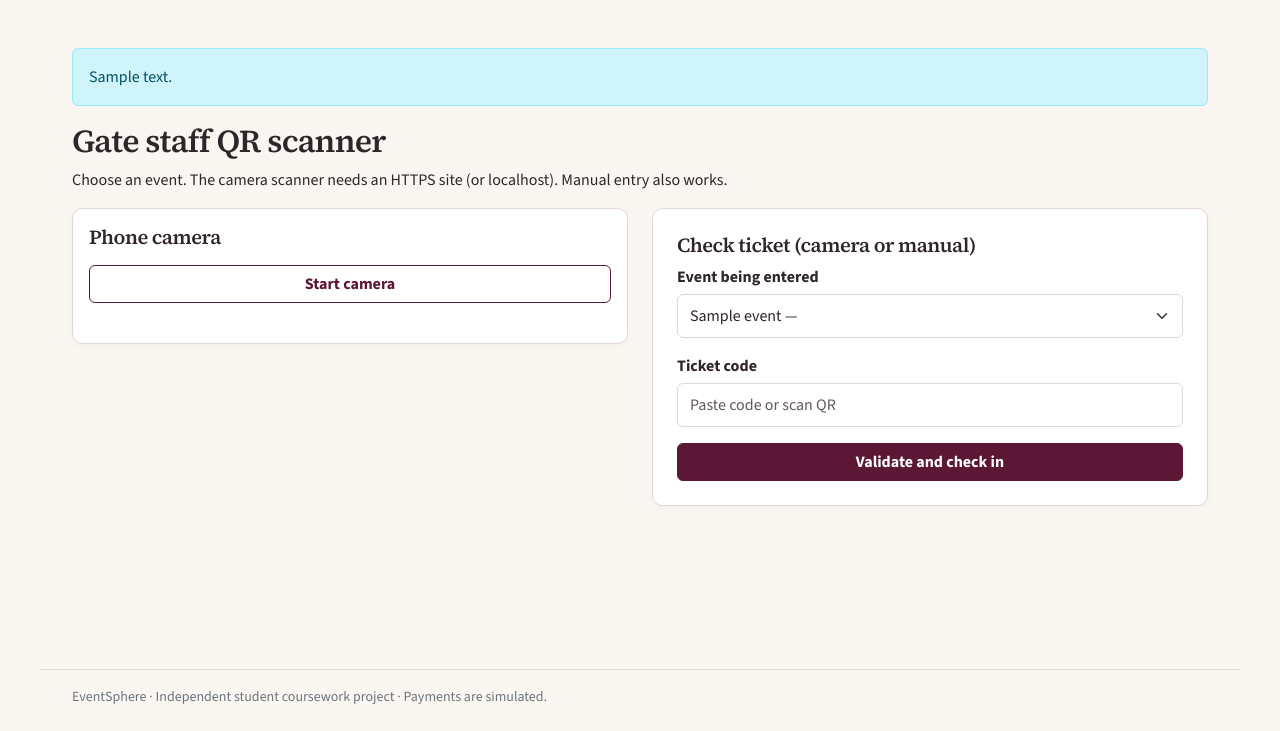
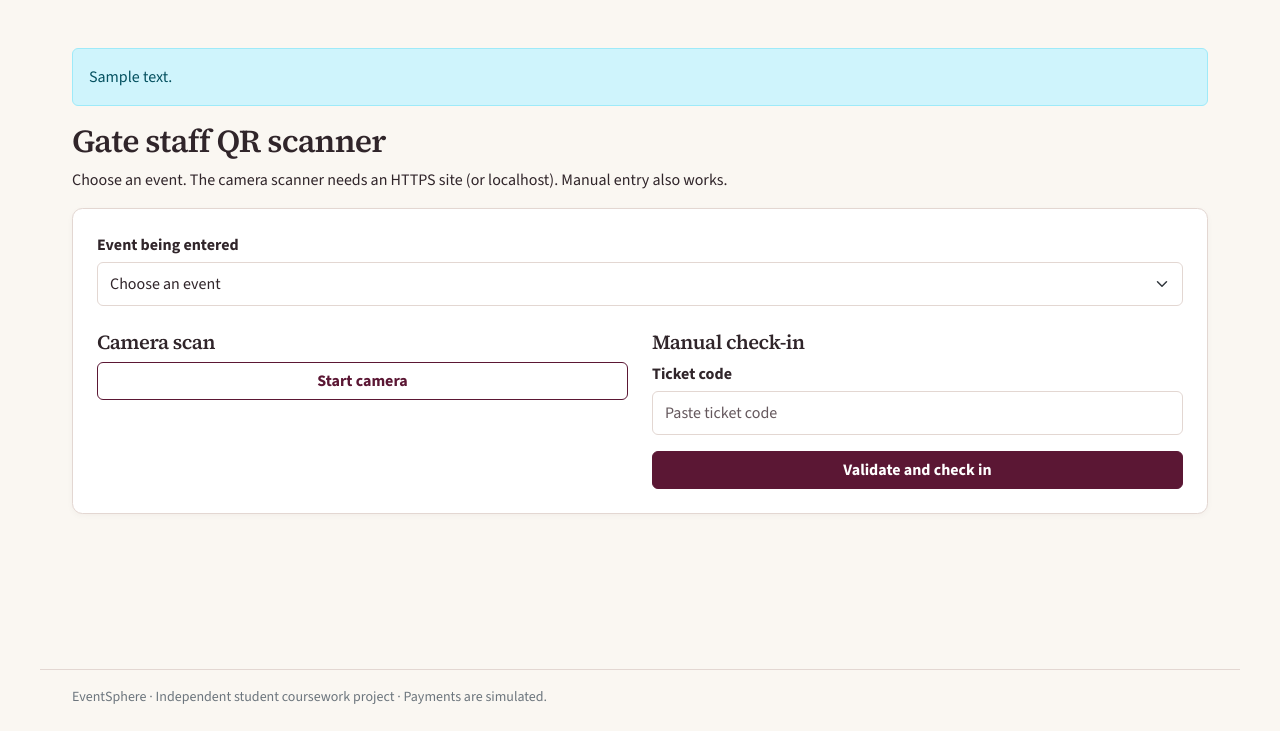
Before and after one commit to vishnu-tharan/EventSphere, a FastAPI app: template templates/scanner.html in a window 1280 px wide. Shown: the part 69-800 px from the top of the page. Run offline with FastAPI, Linux system fonts and the light colour scheme; the template is opened without the code that fills it: most values are stand-ins (such as "Sample title", 1, 10 or a date in 2020); some libraries are stand-ins or nearby versions.

Commit message:
Improve forms and check-in

```diff
--- a/templates/auth.html
+++ b/templates/auth.html
@@ -1,9 +1,9 @@
 {% extends 'base.html' %}{% block title %}{{mode|title}} - EventSphere{% endblock %}
 {% block content %}<div class="mx-auto" style="max-width:470px"><div class="card p-4 shadow-sm"><h1 class="h3 mb-3">{{'Create attendee account' if mode=='register' else 'Welcome back'}}</h1>
 <form method="post" action="/{{mode}}"><input type="hidden" name="csrf" value="{{csrf}}">
-{% if mode=='register' %}<label class="form-label">Full name</label><input class="form-control mb-3" name="name" required>{% endif %}
-<label class="form-label">Email</label><input class="form-control mb-3" name="email" type="email" required>
-<label class="form-label">Password</label><input class="form-control mb-3" name="password" type="password" minlength="8" required>
+{% if mode=='register' %}<label class="form-label" for="auth-name">Full name</label><input class="form-control mb-3" id="auth-name" name="name" autocomplete="name" required>{% endif %}
+<label class="form-label" for="auth-email">Email</label><input class="form-control mb-3" id="auth-email" name="email" type="email" autocomplete="username" required>
+<label class="form-label" for="auth-password">Password</label><input class="form-control mb-3" id="auth-password" name="password" type="password" autocomplete="{{'new-password' if mode=='register' else 'current-password'}}" minlength="8" required>
 <button class="btn btn-dark w-100">{{'Register' if mode=='register' else 'Sign in'}}</button></form>
 <div class="small mt-3">{% if mode=='register' %}Have an account? <a href="/login">Sign in</a>{% else %}New attendee? <a href="/register">Register</a>{% endif %}</div>
 </div></div>{% endblock %}
--- a/templates/scanner.html
+++ b/templates/scanner.html
@@ -1,24 +1,53 @@
 {% extends 'base.html' %}{% block title %}Gate QR scanner{% endblock %}{% block content %}
 <h1 class="h2">Gate staff QR scanner</h1><p>Choose an event. The camera scanner needs an HTTPS site (or localhost). Manual entry also works.</p>
-<div class="row g-4"><div class="col-lg-6"><div class="card p-3"><h2 class="h5">Phone camera</h2><div id="reader" class="w-100"></div><button class="btn btn-outline-dark mt-2" id="start-camera" type="button">Start camera</button><p id="scanner-help" class="small text-muted mt-2"></p></div></div>
-<div class="col-lg-6"><div class="card p-4"><h2 class="h5">Check ticket (camera or manual)</h2><form method="post" action="/staff/checkin" id="checkin-form"><input type="hidden" name="csrf" value="{{csrf}}"><label class="form-label">Event being entered</label><select class="form-select mb-3" name="event_id" required>{% for event in events %}<option value="{{event.id}}">{{event.title}} — {{fmt(event.start_at)}}</option>{% endfor %}</select>
-<label class="form-label">Ticket code</label><input class="form-control mb-3" id="ticket-code" name="code" autocomplete="off" required placeholder="Paste code or scan QR"><button class="btn btn-dark w-100">Validate and check in</button></form></div></div></div>
+<div class="card p-3 p-md-4">
+  <form method="post" action="/staff/checkin" id="checkin-form">
+    <input type="hidden" name="csrf" value="{{csrf}}">
+    <label class="form-label" for="scan-event">Event being entered</label>
+    <select class="form-select mb-4" id="scan-event" name="event_id" required>
+      <option value="">Choose an event</option>
+      {% for event in events %}<option value="{{event.id}}">{{event.title}} — {{fmt(event.start_at)}}</option>{% endfor %}
+    </select>
+    <div class="row g-4">
+      <div class="col-lg-6">
+        <h2 class="h5">Camera scan</h2>
+        <div id="reader" class="w-100"></div>
+        <button class="btn btn-outline-dark w-100" id="start-camera" type="button">Start camera</button>
+        <p id="scanner-help" class="small text-muted mt-2 mb-0" role="status"></p>
+      </div>
+      <div class="col-lg-6">
+        <h2 class="h5">Manual check-in</h2>
+        <label class="form-label" for="ticket-code">Ticket code</label>
+        <input class="form-control mb-3" id="ticket-code" name="code" autocomplete="off" autocapitalize="none" spellcheck="false" required placeholder="Paste ticket code">
+        <button class="btn btn-dark w-100">Validate and check in</button>
+      </div>
+    </div>
+  </form>
+</div>
 {% endblock %}
 {% block scripts %}<script src="https://unpkg.com/html5-qrcode@2.3.8/html5-qrcode.min.js"></script><script>
 (function () {
  const start = document.getElementById('start-camera'); const help = document.getElementById('scanner-help');
+ const eventField = document.getElementById('scan-event');
  start.addEventListener('click', async function () {
+   if (!eventField.reportValidity()) return;
    if (typeof Html5Qrcode === 'undefined') {help.textContent='Scanner library unavailable. Use manual code entry.';return;}
+   start.disabled = true;
    try {
      const qr = new Html5Qrcode('reader');
+     let submitting = false;
      await qr.start({facingMode:'environment'}, {fps:8,qrbox:220}, function (text) {
+       if (submitting || !eventField.reportValidity()) return;
+       submitting = true;
        document.getElementById('ticket-code').value=text;
        qr.stop().catch(function(){});
        document.getElementById('checkin-form').requestSubmit();
      }, function () {});
      help.textContent='Point the camera at a ticket QR code.';
-     start.disabled=true;
-   } catch(e) {help.textContent='Cannot start camera. Allow camera access or enter the code manually. '+e.message;}
+   } catch(e) {
+     start.disabled = false;
+     help.textContent='Cannot start camera. Allow camera access or enter the code manually.';
+   }
  });
 })();
 </script>{% endblock %}
--- a/templates/venues.html
+++ b/templates/venues.html
@@ -1,4 +1,4 @@
 {% extends 'base.html' %}{% block title %}Admin venues{% endblock %}{% block content %}
-<div class="d-flex justify-content-between align-items-center mb-4"><h1 class="h2">Venue management</h1><a href="/admin/venues/new" class="btn btn-dark">+ Create venue</a></div>
+<div class="d-flex flex-wrap gap-2 justify-content-between align-items-center mb-4"><h1 class="h2">Venue management</h1><a href="/admin/venues/new" class="btn btn-dark">Create venue</a></div>
 <div class="row g-3">{% for venue in venues %}<div class="col-md-6"><div class="card p-3 h-100"><h2 class="h5">{{venue.name}}</h2><p>{{venue.description}}</p><div class="small text-muted">{{venue.location}} | {{venue.capacity}} seats</div><div class="small mb-3">LKR {{venue.hourly_rate}} / hr | Private hire: {{'Open' if venue.hire_open else 'Closed'}}</div><a class="btn btn-outline-dark mt-auto" href="/admin/venues/{{venue.id}}/edit">Edit venue</a></div></div>{% endfor %}</div>
 {% endblock %}
```
